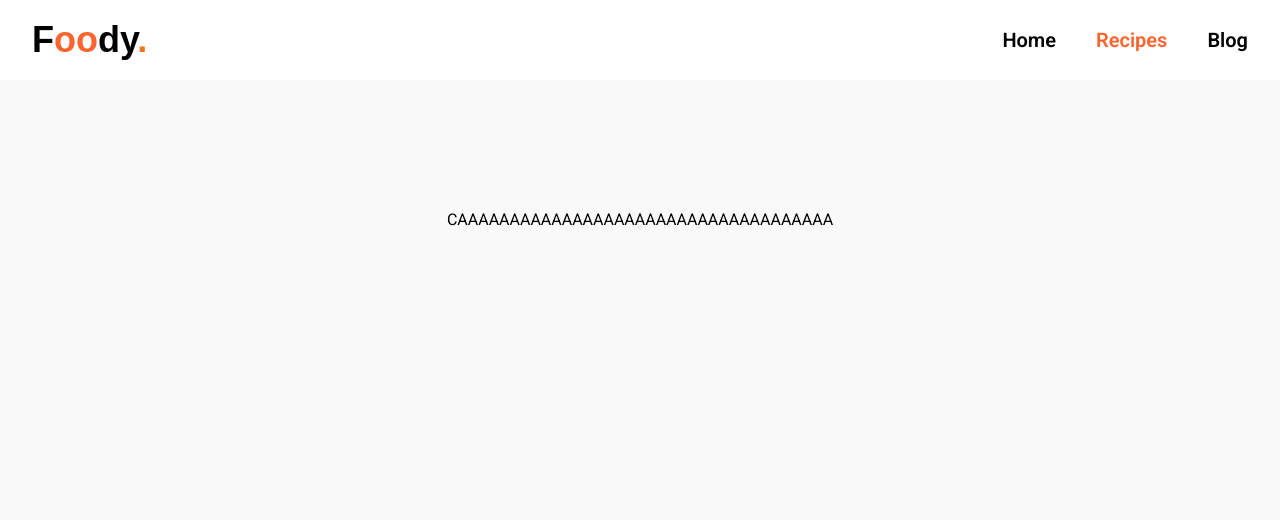
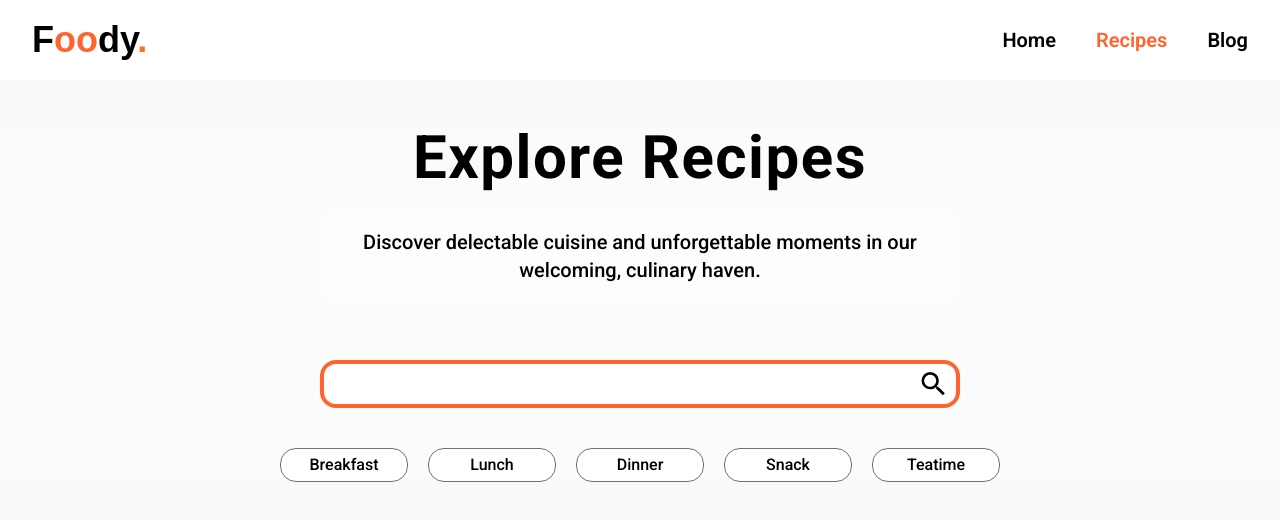
Before and after one commit to aleexvdev/food-recipes, a React (Vite) app in the folder frontend/: page /recipes in a window 1280 px wide. Shown: the top 520 px of the page. Built offline with nearby package versions, Linux system fonts and the light colour scheme; a web font is replaced by a local one.

Commit message:
feat(first section page recipe)

```diff
--- a/frontend/src/components/common/Buttons/Button.tsx
+++ b/frontend/src/components/common/Buttons/Button.tsx
@@ -1,5 +1,27 @@
-export const Button = () => {
+import { useState } from "react";
+
+interface IButton {
+  text: string;
+  className: string;
+  handleClick?: () => void;
+}
+
+export const Button = ({ text, className, handleClick }: IButton) => {
+
+  const [isActiveBtn, setIsActiveBtn] = useState<string>('All');
+
+  const handleClickBtn = (params: string) => {
+    setIsActiveBtn(params);
+    console.log(params)
+    handleClick && handleClick();
+  };
+
   return (
-    <div>Button</div>
-  )
+    <button
+      className={`${className} ${isActiveBtn === text ? 'bg-first text-white border-transparent' : 'bg-white text-black border-gray-500'} hover:bg-first hover:text-white hover:border-transparent`}
+      onClick={() => handleClickBtn(text)}
+    >
+      {text}
+    </button>
+  );
 }
--- /dev/null
+++ b/frontend/src/components/common/Input/Input.tsx
@@ -0,0 +1,13 @@
+import { MdSearch } from "react-icons/md";
+
+export const Input = () => {
+  return (
+    <div className='h-12 rounded-2xl bg-first p-1 flex items-center justify-between'>
+      <input
+        type="text"
+        className='outline-none w-full h-full bg-white rounded-l-xl px-3 text-lg relative'
+      />
+      <MdSearch className="bg-white w-12 h-full rounded-r-xl p-1" />
+    </div>
+  );
+}
--- a/frontend/src/pages/PageRecipes.tsx
+++ b/frontend/src/pages/PageRecipes.tsx
@@ -1,6 +1,53 @@
+import { motion } from 'framer-motion';
+import { categories } from '../constans/categories';
+import { Button } from '../components/common/Buttons/Button';
+import { Input } from '../components/common/Input/Input';
 
 export const PageRecipes = () => {
   return (
-    <div className='text-black pt-52 w-full text-center'>CAAAAAAAAAAAAAAAAAAAAAAAAAAAAAAAAAAAA</div>
+    <main className='h-auto'>
+      <section className='mt-32 flex flex-col items-center justify-center w-full h-auto overflow-hidden bg-white/30'>
+        <div className='text-center max-w-md px-4 sm:max-w-lg md:max-w-xl lg:max-w-2xl'>
+          <motion.h1
+            className="text-black text-5xl font-bold leading-10 tracking-wide sm:text-3xl md:text-4xl lg:text-6xl mb-4"
+            initial={{ opacity: 0, y: -50 }}
+            animate={{ opacity: 1, y: 0 }}
+            transition={{ duration: 0.6, ease: 'easeOut', delay: 0.2 }}
+          >
+            Explore Recipes
+          </motion.h1>
+          <motion.div
+            className="text-sm sm:text-base md:text-lg lg:text-xl mb-8 font-medium p-5 mt-5 rounded-xl bg-white/50"
+            initial={{ opacity: 0, y: 50 }}
+            animate={{ opacity: 1, y: 0 }}
+            transition={{ duration: 0.6, ease: 'easeOut', delay: 0.4 }}
+          >
+            <p>Discover delectable cuisine and unforgettable moments in our welcoming, culinary haven.</p>
+          </motion.div>
+        </div>
+        <div className='mt-6 text-center max-w-md px-4 sm:max-w-lg md:max-w-xl lg:max-w-2xl'>
+          <motion.div
+            className='w-full mb-10'
+            initial={{ opacity: 0, y: 50 }}
+            animate={{ opacity: 1, y: 0 }}
+            transition={{ duration: 0.6, ease: 'easeOut', delay: 0.6 }}
+          >
+            <Input />
+          </motion.div>
+          <motion.div
+            className='flex items-center justify-center gap-5 w-full'
+            initial={{ opacity: 0, y: 50 }}
+            animate={{ opacity: 1, y: 0 }}
+            transition={{ duration: 0.6, ease: 'easeOut', delay: 0.8 }}
+          >
+            {
+              categories.map(({ id, category }) => (
+                <Button key={id} text={category} className={'rounded-2xl border px-5 py-1 font-medium min-w-32'} />
+              ))
+            }
+          </motion.div>
+        </div>
+      </section>
+    </main>
   );
 }
--- a/frontend/src/types/TypeRecipes.d.ts
+++ b/frontend/src/types/TypeRecipes.d.ts
@@ -1,3 +1,4 @@
+
 export type TypeInitialFoodRecipes = {
 	error: boolean,
 	loading: boolean,
```
